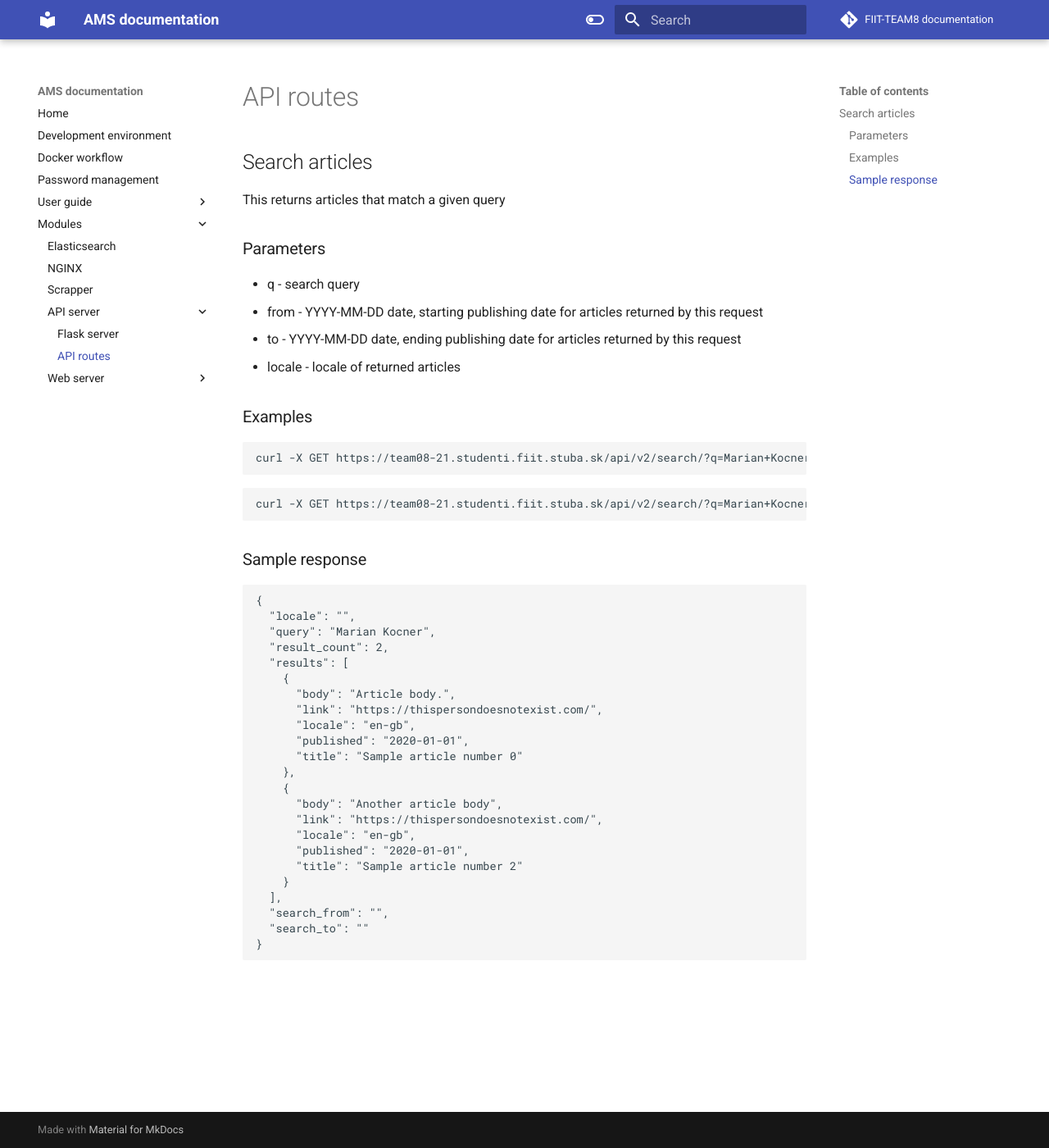
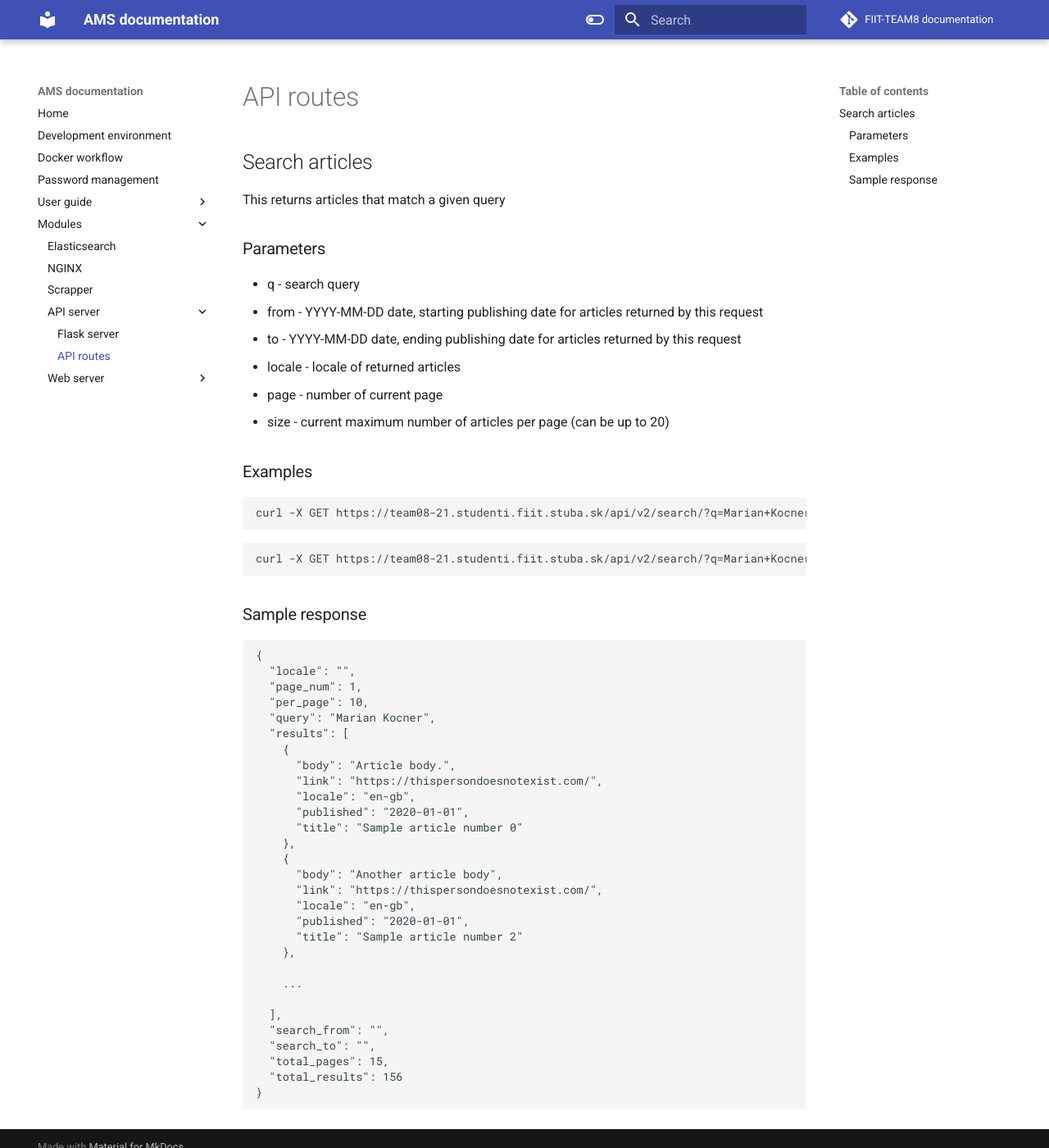
Before and after one commit to FIIT-TEAM8/team_documentation, an MkDocs documentation site: the page built from docs/modules/API server/routes.md, in a window 1280 px wide and 1400 px high. Shown: the whole window at 82% size. Built offline with MkDocs 1.6.1 and Material for MkDocs 9.7.7, drawn with Linux system fonts in a browser that asks for light colours; comment, search, counter and statistics services are not loaded.

Commit message:
Update routes.md

````diff
--- a/docs/modules/API server/routes.md
+++ b/docs/modules/API server/routes.md
@@ -10,6 +10,8 @@ This returns articles that match a given query
 * from - YYYY-MM-DD date, starting publishing date for articles returned by this request
 * to - YYYY-MM-DD date, ending publishing date for articles returned by this request
 * locale - locale of returned articles
+* page - number of current page
+* size - current maximum number of articles per page (can be up to 20)
 
 ### Examples
 
@@ -17,7 +19,7 @@ This returns articles that match a given query
 curl -X GET https://team08-21.studenti.fiit.stuba.sk/api/v2/search/?q=Marian+Kocner
 ```
 ```
-curl -X GET https://team08-21.studenti.fiit.stuba.sk/api/v2/search/?q=Marian+Kocner&locale=en-gb&from=2020-01-01&to=2021-01-01
+curl -X GET https://team08-21.studenti.fiit.stuba.sk/api/v2/search/?q=Marian+Kocner&locale=en-gb&from=2020-01-01&to=2021-01-01&page=2&size=10
 ```
 
 ### Sample response
@@ -25,8 +27,9 @@ curl -X GET https://team08-21.studenti.fiit.stuba.sk/api/v2/search/?q=Marian+Koc
 ```
 {
   "locale": "",
+  "page_num": 1,
+  "per_page": 10,
   "query": "Marian Kocner",
-  "result_count": 2,
   "results": [
     {
       "body": "Article body.",
@@ -41,9 +44,14 @@ curl -X GET https://team08-21.studenti.fiit.stuba.sk/api/v2/search/?q=Marian+Koc
       "locale": "en-gb",
       "published": "2020-01-01",
       "title": "Sample article number 2"
-    }
+    },
+
+    ...
+
   ],
   "search_from": "",
-  "search_to": ""
+  "search_to": "",
+  "total_pages": 15,
+  "total_results": 156
 }
 ```
````
